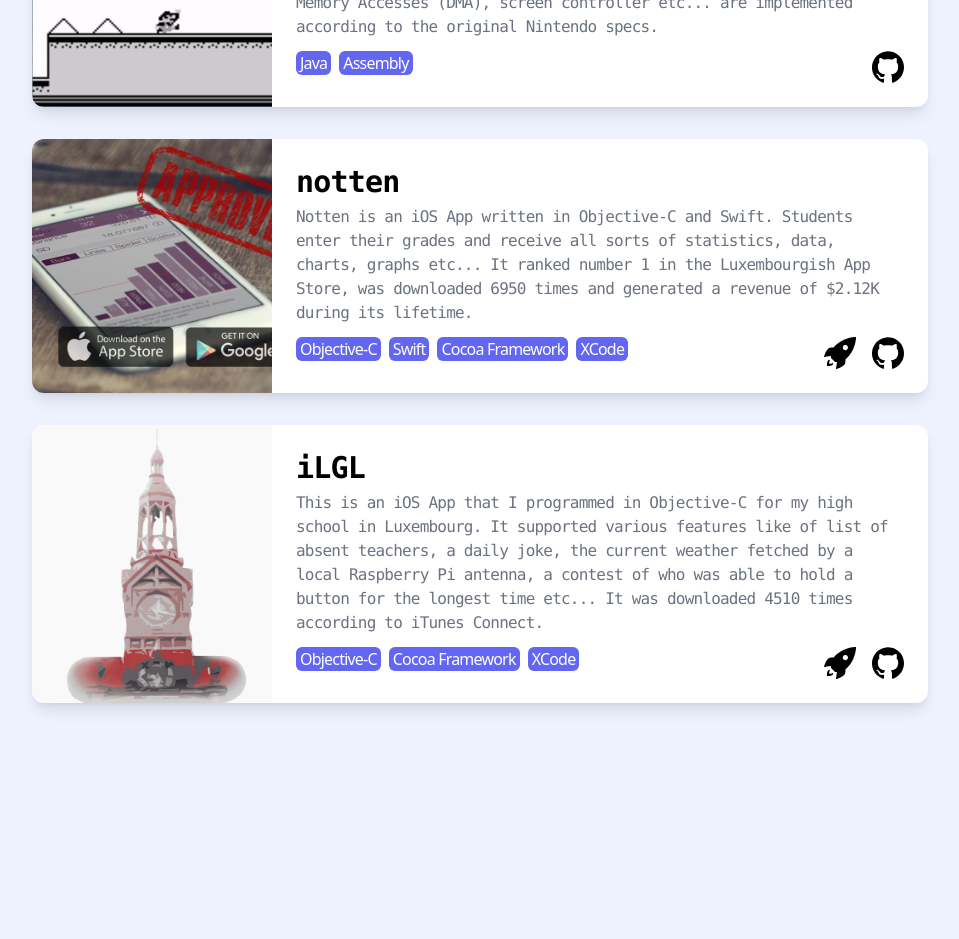
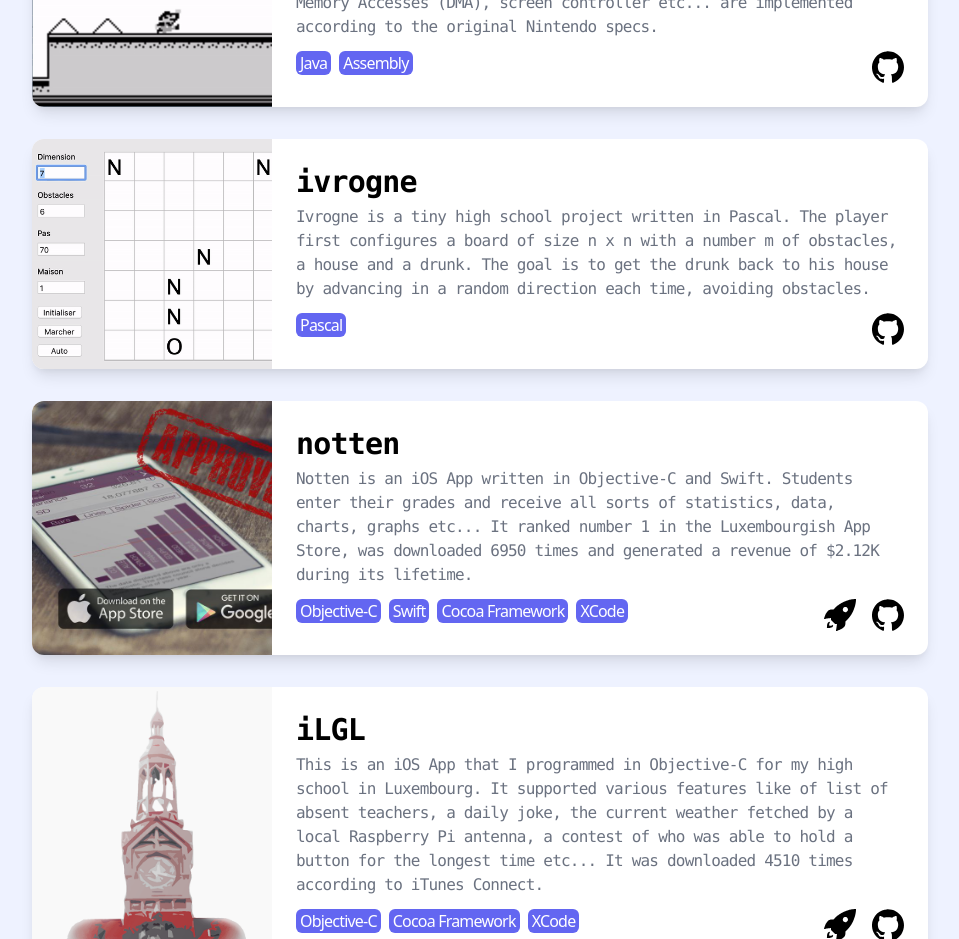
Before and after one commit to sbarthol/sbarthol.me, a React (Create React App) app: page / in a window 1280 px wide. Shown: the part 2180-3119 px from the top of the page, without its empty margins (160-1119 px from the left). Before the commit the page ends 2915 px from the top, so only its background shows below. Built offline with nearby package versions, Linux system fonts and the light colour scheme.

Commit message:
Added ivrogne

```diff
--- a/src/App.js
+++ b/src/App.js
@@ -12,6 +12,7 @@ import doodleJumpJpg from "./resources/doodle-jump.jpg";
 import nottenJpg from "./resources/notten.jpg";
 import bittorrentPng from "./resources/bittorrent.png";
 import ilglPng from "./resources/ilgl.png";
+import ivrogneGif from "./resources/ivrogne.gif";
 
 function App() {
 	return (
@@ -127,6 +128,17 @@ function App() {
 				controller etc... are implemented according to the original Nintendo specs.
 			</Card>
 			<Card
+				skills={["Pascal"]}
+				title="ivrogne"
+				github="https://github.com/sbarthol/ivrogne"
+				image={ivrogneGif}
+			>
+				Ivrogne is a tiny high school project written in Pascal. The player first configures
+				a board of size n x n with a number m of obstacles, a house and a drunk. The goal is
+				to get the drunk back to his house by advancing in a random direction each time,
+				avoiding obstacles.
+			</Card>
+			<Card
 				skills={["Objective-C", "Swift", "Cocoa Framework", "XCode"]}
 				title="notten"
 				app="https://www.facebook.com/NottenLuxembourg"
```
Also changed, not shown: src/resources/ivrogne.gif (added).
